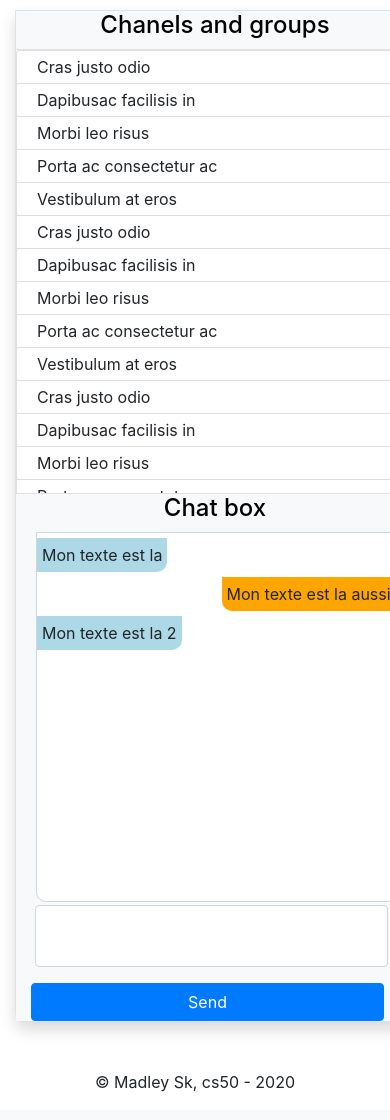
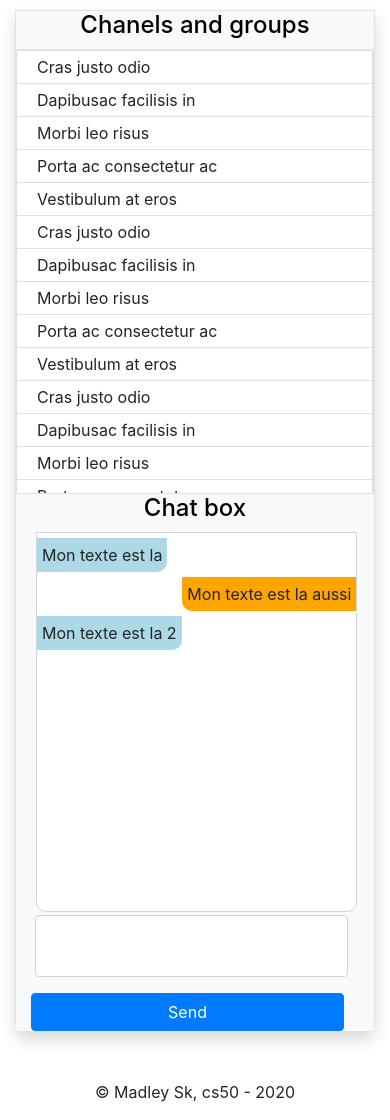
Before and after one commit to madleysk/project2, a Flask app: page / in a window 390 px wide. Shown: the part 56-1176 px from the top of the page. Before the commit the page ends 1148 px from the top, so only its background shows below. Run offline with Flask 2, Linux system fonts and the light colour scheme; some libraries are stand-ins or nearby versions.

Commit message:
fixed not addapted to small screens

```diff
--- a/templates/index.html
+++ b/templates/index.html
@@ -3,7 +3,7 @@
 {% block body%}
 <style>
 	.chat-box{
-		min-width:400px;
+		min-width:200px;
 		min-height:500px;
 		max-width:100%;
 		margin:auto;
@@ -30,7 +30,7 @@
 		}
 	.msgContent{
 		width:98%;
-		height:370px;
+		height:380px;
 		margin:auto;
 		margin-left:5px;
 		margin-right:5px;
```
